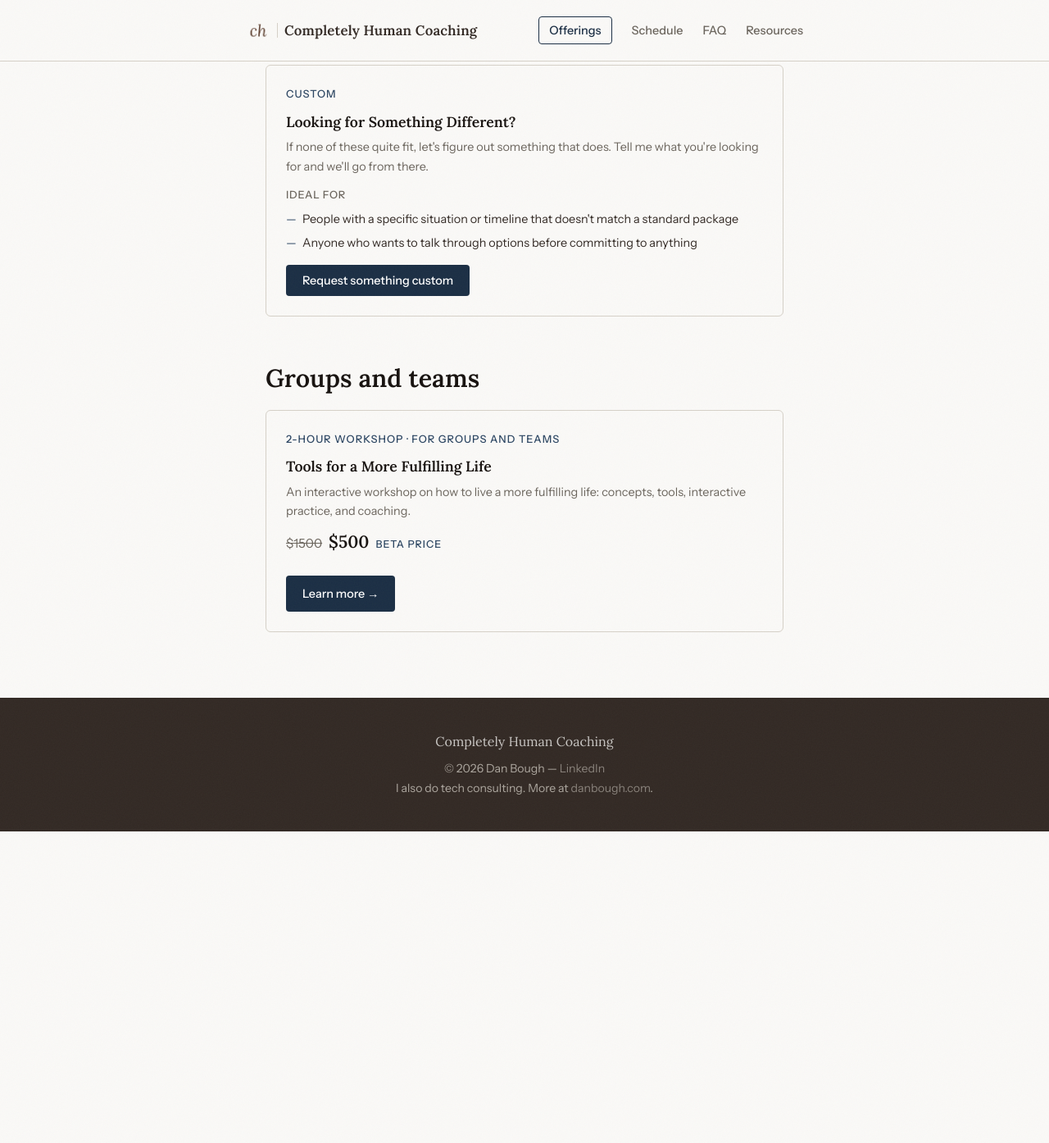
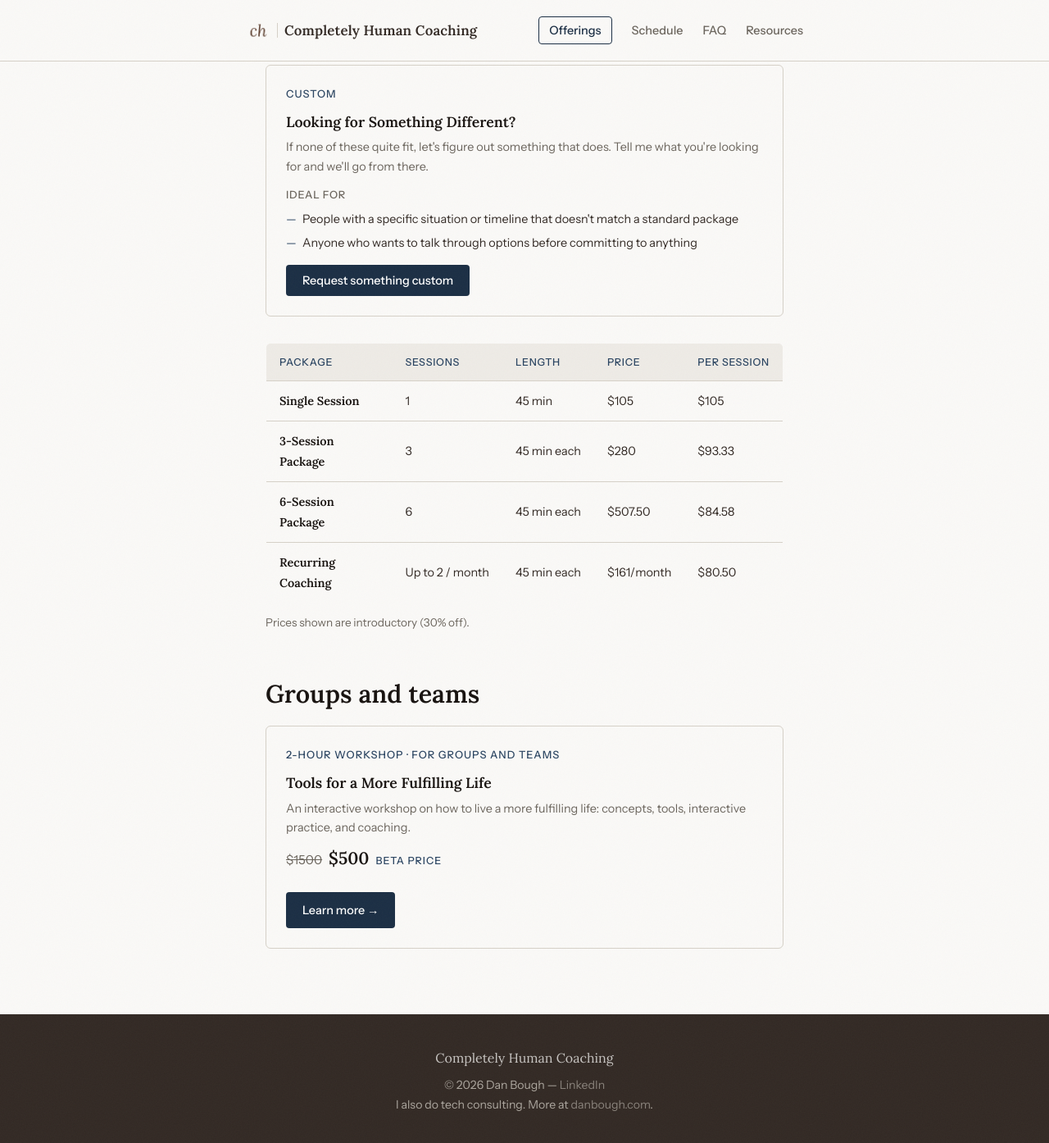
Before and after one commit to dbough/completely-human-coaching-com, a Jekyll site: the page built from offerings/index.html, in a window 1280 px wide and 1400 px high, scrolled down 1986 px. Shown: the top 1394 px of the window at 82% size. Built offline with Jekyll 4.4.1, drawn with Linux system fonts in a browser that asks for light colours; before the commit the page ends 3000 px from its top, so only the background shows below that.

Commit message:
Add package comparison table to Offerings
A quick side-by-side table (sessions, length, price, per-session price) for the four individual coaching packages, placed after the cards and before the workshop section. Scrolls horizontally on narrow screens.

Co-Authored-By: Claude Sonnet 5 <noreply@anthropic.com>

```diff
--- a/offerings/index.html
+++ b/offerings/index.html
@@ -126,6 +126,52 @@ og_image: "https://completelyhumancoaching.com/og-image.png"
         </li>
 
       </ul>
+
+      <div class="offering-compare-wrap reveal reveal-delay-4">
+        <table class="offering-compare">
+          <caption class="sr-only">Comparison of individual coaching packages</caption>
+          <thead>
+            <tr>
+              <th scope="col">Package</th>
+              <th scope="col">Sessions</th>
+              <th scope="col">Length</th>
+              <th scope="col">Price</th>
+              <th scope="col">Per Session</th>
+            </tr>
+          </thead>
+          <tbody>
+            <tr>
+              <th scope="row">Single Session</th>
+              <td>1</td>
+              <td>45 min</td>
+              <td>${{ site.data.pricing.single_session.price }}</td>
+              <td>${{ site.data.pricing.single_session.price }}</td>
+            </tr>
+            <tr>
+              <th scope="row">3-Session Package</th>
+              <td>3</td>
+              <td>45 min each</td>
+              <td>${{ site.data.pricing.package_3.price }}</td>
+              <td>${{ site.data.pricing.package_3.price_per_session }}</td>
+            </tr>
+            <tr>
+              <th scope="row">6-Session Package</th>
+              <td>6</td>
+              <td>45 min each</td>
+              <td>${{ site.data.pricing.package_6.price }}</td>
+              <td>${{ site.data.pricing.package_6.price_per_session }}</td>
+            </tr>
+            <tr>
+              <th scope="row">Recurring Coaching</th>
+              <td>Up to 2 / month</td>
+              <td>45 min each</td>
+              <td>${{ site.data.pricing.recurring.price }}/month</td>
+              <td>${{ site.data.pricing.recurring.price_per_session }}</td>
+            </tr>
+          </tbody>
+        </table>
+        <p class="offering-compare-note">Prices shown are introductory (30% off).</p>
+      </div>
 
       <h2 class="offerings-section-heading reveal reveal-delay-3">Groups and teams</h2>
 
--- a/offerings/style.css
+++ b/offerings/style.css
@@ -273,11 +273,76 @@ body {
 }
 
 /* ============================================
+   PACKAGE COMPARISON TABLE
+============================================ */
+.offering-compare-wrap {
+  margin-top: 2rem;
+}
+
+.offering-compare {
+  width: 100%;
+  border-collapse: collapse;
+  background-color: var(--cream);
+  border: 1px solid var(--sand);
+  border-radius: 6px;
+  overflow: hidden;
+  font-size: 0.9rem;
+}
+
+.offering-compare th,
+.offering-compare td {
+  padding: 0.75rem 1rem;
+  text-align: left;
+  border-bottom: 1px solid var(--sand);
+  white-space: nowrap;
+}
+
+.offering-compare thead th {
+  font-size: 0.78rem;
+  font-weight: 500;
+  letter-spacing: 0.06em;
+  text-transform: uppercase;
+  color: var(--clay);
+  background-color: var(--warm-off);
+}
+
+.offering-compare tbody th {
+  font-family: 'Lora', serif;
+  font-weight: 600;
+  color: var(--ink);
+  white-space: normal;
+}
+
+.offering-compare tbody td {
+  color: var(--soil);
+}
+
+.offering-compare tbody tr:last-child th,
+.offering-compare tbody tr:last-child td {
+  border-bottom: none;
+}
+
+.offering-compare-note {
+  font-size: 0.85rem;
+  color: var(--muted);
+  margin-top: 0.75rem;
+}
+
+/* ============================================
    RESPONSIVE
 ============================================ */
 @media (max-width: 640px) {
   .offering-link,
   .offering-request-btn { width: 100%; justify-content: center; }
+
+  .offering-compare-wrap {
+    overflow-x: auto;
+    -webkit-overflow-scrolling: touch;
+  }
+
+  .offering-compare {
+    min-width: 520px;
+  }
 }
 
 @media (max-width: 520px) {
```
